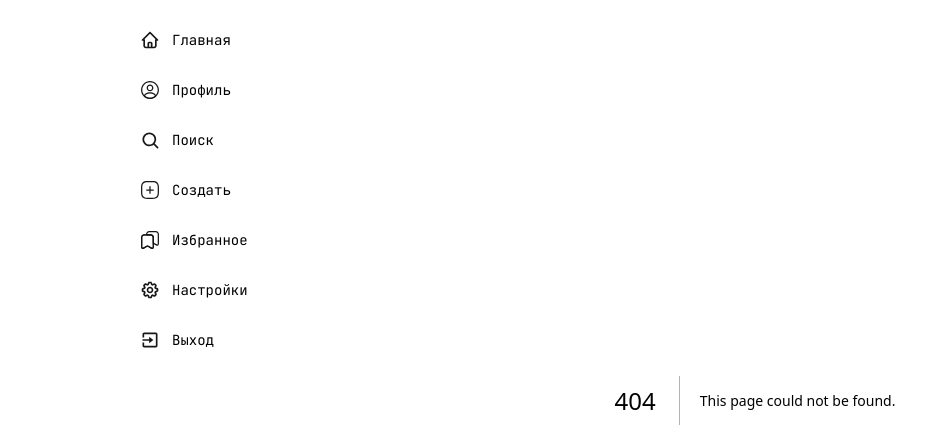
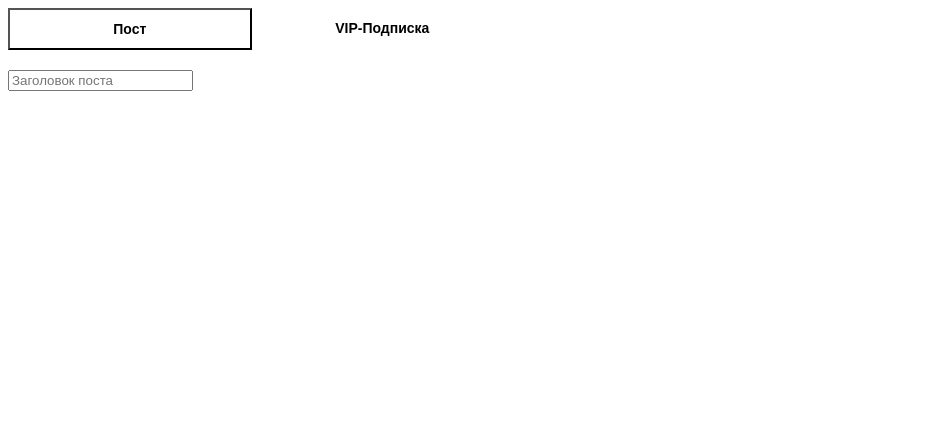
Before and after one commit to SergeyDultsev/Lapse, a Next.js app: page /create-page/CreatePage in a window 1280 px wide. Before the commit this address had no page. Shown: the top 448 px of the page, without its empty margins (0-950 px from the left). Built offline with nearby package versions, Linux system fonts and the light colour scheme.

Commit message:
adding create page

```diff
--- /dev/null
+++ b/src/pages/create-page/CraetePage.module.scss
@@ -0,0 +1,11 @@
+.create{
+    width: 100%;
+    max-width: 495px;
+}
+
+.create__options{
+    display: flex;
+    gap: 10px;
+
+    width: 100%;
+}
--- /dev/null
+++ b/src/pages/create-page/CreatePage.tsx
@@ -0,0 +1,26 @@
+"use client"
+
+import React from "react";
+import styles from "./CraetePage.module.scss";
+import ButtonDefault from "@/shared/ui/button/ButtonDefault";
+import CreatePost from "./ui/form/create-post/CreatePost"
+
+const CreatePage: React.FC = (() => {
+    return (
+        <main className="main">
+            <section className={styles["create"]}>
+                <div className={styles["create__options"]}>
+                    <ButtonDefault active={true} type="button" style={{ width: "100%" }} >
+                        Пост
+                    </ButtonDefault>
+                    <ButtonDefault active={false} type="button" style={{ width: "100%" }}>
+                        VIP-Подписка
+                    </ButtonDefault>
+                </div>
+                <CreatePost/>
+            </section>
+        </main>
+    );
+});
+
+export default CreatePage;
--- /dev/null
+++ b/src/pages/create-page/ui/form/CreateForm.module.scss
@@ -0,0 +1,3 @@
+.create-form{
+    margin: 20px 0;
+}
--- /dev/null
+++ b/src/pages/create-page/ui/form/create-post/CreatePost.tsx
@@ -0,0 +1,13 @@
+import React from "react";
+import styles from "@/pages/create-page/ui/form/CreateForm.module.scss";
+import InputDefault from "@/shared/ui/input/InputDefault";
+
+const CreatePost: React.FC = () => {
+    return (
+        <form className={styles["create-form"]}>
+            <InputDefault placeholder={"Заголовок поста"} type={'text'}/>
+        </form>
+    );
+}
+
+export default CreatePost;
--- /dev/null
+++ b/src/shared/ui/input/InputDefault.tsx
@@ -0,0 +1,15 @@
+import React from "react";
+import styles from "./InputDefault.module.scss";
+
+interface IInputDefault {
+    placeholder?: string,
+    type?: string,
+}
+
+const InputDefault: React.FC<IInputDefault> = ({placeholder, type}) => {
+    return (
+        <input className={styles['input__item']} placeholder={placeholder} type={type}/>
+    );
+}
+
+export default InputDefault;
```
Also changed, not shown: src/app/create/page.tsx (added, +8 -0 lines), src/pages/create-page/ui/form/create-tier/CreateTier.tsx (added), src/shared/ui/input/InputDefault.module.scss (added).
